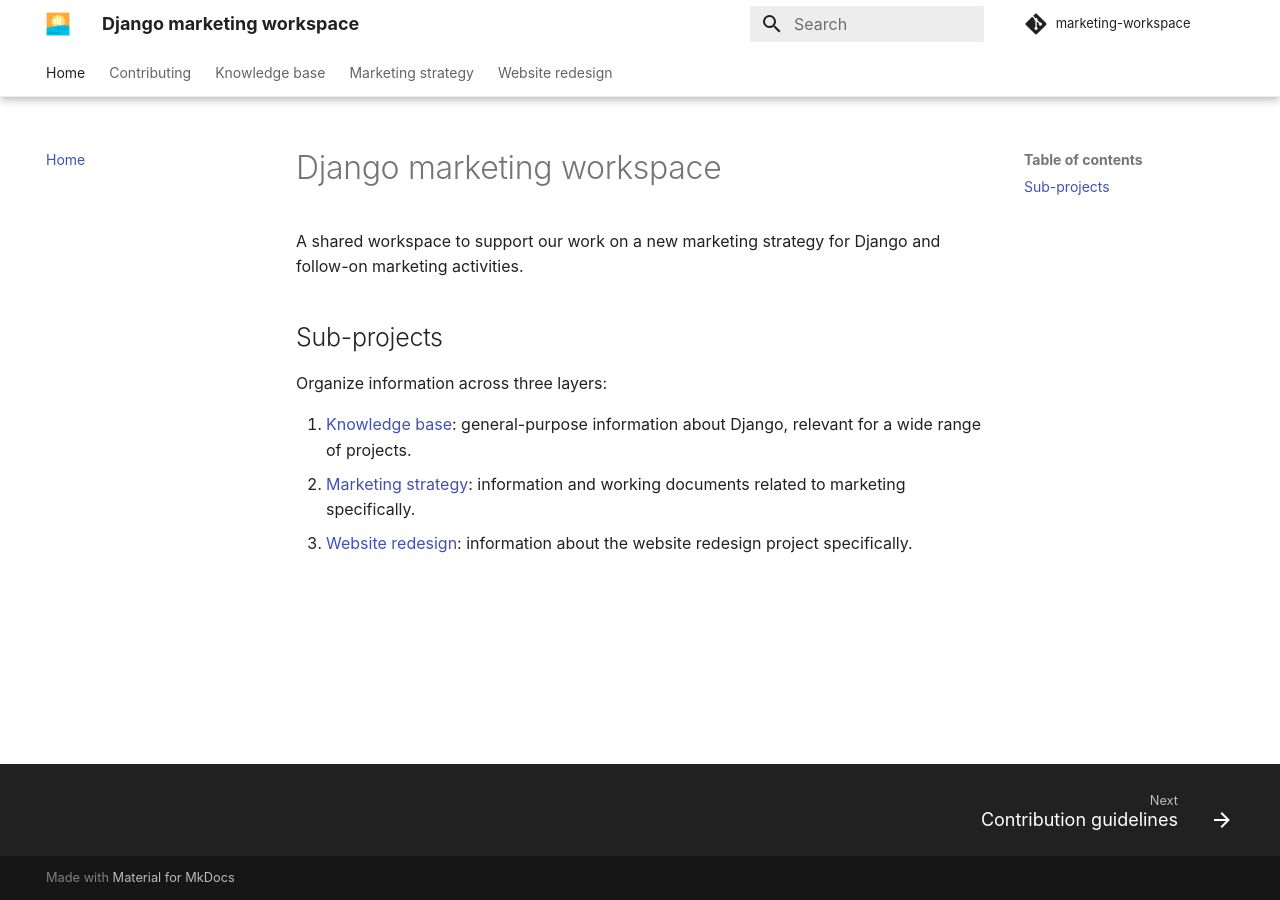
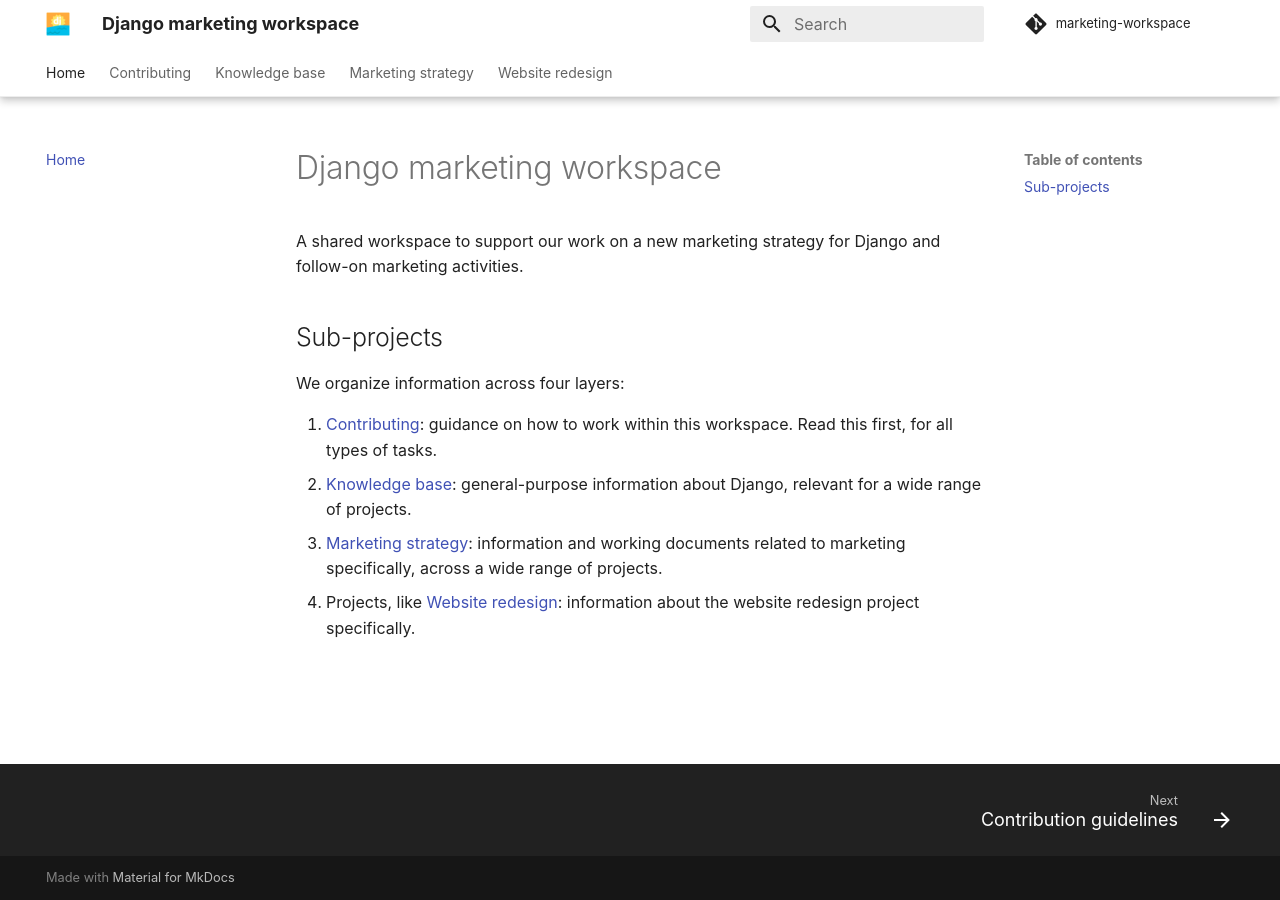
Before and after one commit to marketing-django/marketing-workspace, an MkDocs documentation site: the page built from docs/index.md, in a window 1280 px wide. Built offline with MkDocs 1.6.1 and Material for MkDocs 9.7.7, drawn with Linux system fonts in a browser that asks for light colours; comment, search, counter and statistics services are not loaded.

Commit message:
Update index

```diff
--- a/docs/index.md
+++ b/docs/index.md
@@ -4,8 +4,9 @@ A shared workspace to support our work on a new marketing strategy for Django an
 
 ## Sub-projects
 
-Organize information across three layers:
+We organize information across four layers:
 
-1. [Knowledge base](knowledge-base/README.md): general-purpose information about Django, relevant for a wide range of projects.
-2. [Marketing strategy](marketing-strategy/README.md): information and working documents related to marketing specifically.
-3. [Website redesign](website-redesign/README.md): information about the website redesign project specifically.
+1. [Contributing](contributing/README.md): guidance on how to work within this workspace. Read this first, for all types of tasks.
+2. [Knowledge base](knowledge-base/README.md): general-purpose information about Django, relevant for a wide range of projects.
+3. [Marketing strategy](marketing-strategy/README.md): information and working documents related to marketing specifically, across a wide range of projects.
+4. Projects, like [Website redesign](website-redesign/README.md): information about the website redesign project specifically.
```
